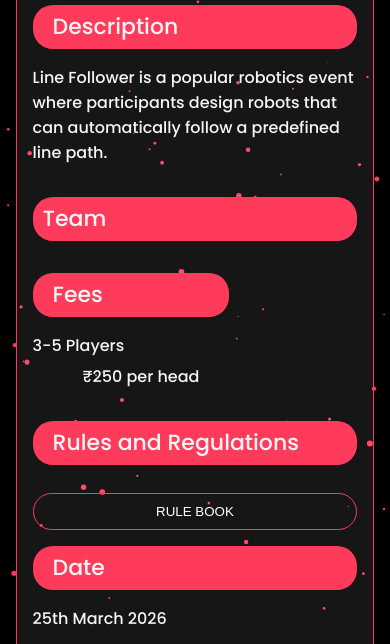
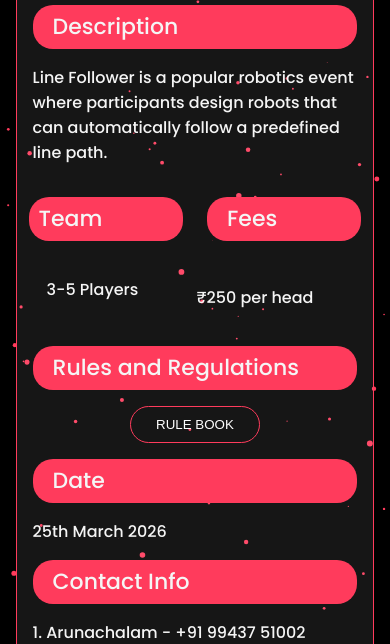
Before and after one commit to vikasraj2005/ROBOKRYON-26, a plain HTML site: page line follower.html in a window 390 px wide. Shown: the part 192-836 px from the top of the page. Drawn offline with Linux system fonts and the light colour scheme.

Commit message:
Update line follower.html

```diff
--- a/line follower.html
+++ b/line follower.html
@@ -196,9 +196,9 @@
             }
 
         }
-        @media (max-width: 480px){
+        @media (max-width: 270px){
             .box-2, .box-3{
-                width: calc(100% - 12px);
+                width: calc(100% - 32px);
                 margin: 16px;
             }
             .second-font{
```
